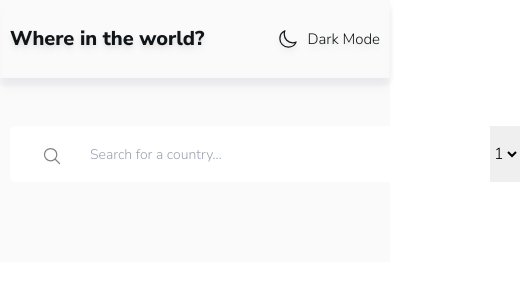
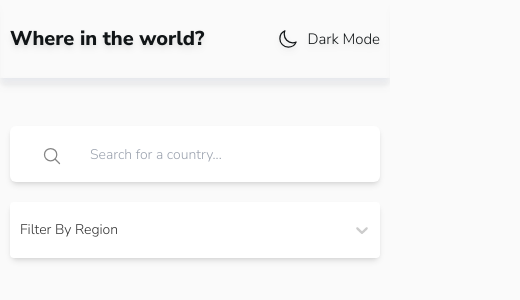
Before and after one commit to Endrameda/countries, a React (Create React App) app: page / in a window 390 px wide. Shown: the top 300 px of the page, 520 px wide, since content can reach past the window. Built offline with nearby package versions, Linux system fonts and the light colour scheme; no server answers.

Commit message:
main page complated

```diff
--- a/package.json
+++ b/package.json
@@ -16,6 +16,7 @@
     "react-dom": "^17.0.2",
     "react-redux": "^7.2.6",
     "react-scripts": "5.0.0",
+    "react-select": "^5.2.2",
     "typescript": "^4.1.6"
   },
   "scripts": {
--- a/src/components/App/App.tsx
+++ b/src/components/App/App.tsx
@@ -6,14 +6,19 @@ import {FilterWrapper} from "../FilterWrapperp/FilterWrapper";
 
 function App() {
     const [searchText, setSearchText] = useState('');
+    const [selectedFilter, setSelectedFilter] = useState(null);
 
     return (
         <div className="bg-white-smoke dark:bg-dark-blue-dmb">
             <Header/>
 
             <Content>
-                <FilterWrapper setSearchText={setSearchText}/>
-                <Cards searchText={searchText}/>
+                <FilterWrapper
+                    setSearchText={setSearchText}
+                    setSelectedFilter={setSelectedFilter}/>
+                <Cards
+                    searchText={searchText}
+                    selectedFilter={selectedFilter}/>
             </Content>
         </div>
     );
--- a/src/components/Cards/Cards.tsx
+++ b/src/components/Cards/Cards.tsx
@@ -12,13 +12,12 @@ interface cardArgs {
 }
 
 interface CardsProps {
-    searchText: string
+    searchText: string;
+    selectedFilter: {value: string, label: string} | null;
 }
 
-export const Cards: FC<CardsProps> = ({searchText}) => {
+export const Cards: FC<CardsProps> = ({searchText, selectedFilter}) => {
     const {data} = useGetAllCountriesQuery();
-
-    const selector = useSelector((store) => store);
 
     const card = ({flag, name, population, region, capital}: cardArgs) => (
         <a key={name} className="shadow-lg rounded-md bg-white dark:bg-dark-blue-dme mb-5 sm:mb-0">
@@ -39,7 +38,10 @@ export const Cards: FC<CardsProps> = ({searchText}) => {
 
     return (
         <div className="grid grid-cols-1 xl:grid-cols-4 md:grid-cols-3 sm:grid-cols-2 lg:gap-20 sm:gap-10 px-2.5">
-            {data?.filter((item: CountryType) => item.name.common.includes(searchText)).map(item => card({
+            {data
+                ?.filter((item: CountryType) => item.name.common.includes(searchText))
+                .filter(item => item.region !== selectedFilter?.value)
+                .map(item => card({
                 flag: item.flags.svg,
                 name: item.name.common,
                 population: item.population,
--- a/src/components/FilterWrapperp/FilterWrapper.tsx
+++ b/src/components/FilterWrapperp/FilterWrapper.tsx
@@ -2,12 +2,23 @@ import React, {FC} from 'react';
 import './filterWrapper.css';
 
 import {ReactComponent as SearchIcon} from "../../assets/icons/search-outline.svg";
+import Select from "react-select";
 
 interface FilterWrapperProps {
-    setSearchText: any
+    setSearchText: React.Dispatch<React.SetStateAction<string>>,
+    setSelectedFilter: any,
 }
 
-export const FilterWrapper : FC<FilterWrapperProps> = ({setSearchText}) => {
+const options = [
+    {value: '', label: 'Filter By Region'},
+    {value: 'Africa', label: 'Africa'},
+    {value: 'Americas', label: 'Americas'},
+    {value: 'Asia', label: 'Asia'},
+    {value: 'Europe', label: 'Europe'},
+    {value: 'Oceania', label: 'Oceania'},
+]
+
+export const FilterWrapper: FC<FilterWrapperProps> = ({setSearchText, setSelectedFilter}) => {
 
     return (
         <div className="filterWrapper">
@@ -21,12 +32,14 @@ export const FilterWrapper : FC<FilterWrapperProps> = ({setSearchText}) => {
                 />
             </label>
 
-            <select name="" id="">
-                <option value="1">1</option>
-                <option value="2">2</option>
-                <option value="3">3</option>
-                <option value="4">4</option>
-            </select>
+            <Select
+                className="custom-select"
+                classNamePrefix="select-inner"
+                defaultValue={options[0]}
+                onChange={setSelectedFilter}
+                options={options}
+                isSearchable={false}
+            />
         </div>
     );
 };
--- a/src/components/FilterWrapperp/filterWrapper.css
+++ b/src/components/FilterWrapperp/filterWrapper.css
@@ -1,9 +1,9 @@
 .filterWrapper {
-    @apply flex justify-between mb-20 px-2.5;
+    @apply md:flex justify-between mb-20 px-2.5;
 }
 
 .search {
-    @apply relative;
+    @apply relative block;
 }
 
 .search svg {
@@ -11,5 +11,29 @@
 }
 
 .search-input {
-    @apply h-14 rounded-md w-[480px] px-20 text-sm focus:outline-0 dark:bg-dark-blue-dme dark:text-white font-light;
+    @apply h-14 rounded-md shadow-md dark:shadow-dark-blue-lmt w-full md:w-[480px] mb-5 md:mb-0 px-20 text-sm focus:outline-0 dark:bg-dark-blue-dme dark:text-white font-light;
 }
+
+.custom-select {
+    @apply h-14 rounded-md w-full md:w-[180px] shadow-md dark:shadow-dark-blue-lmt text-sm focus:outline-0 dark:bg-dark-blue-dme dark:text-white font-light;
+}
+
+.select-inner__control {
+    @apply h-14 border-none dark:bg-dark-blue-dme shadow-none !important;
+}
+
+.select-inner__single-value {
+    @apply text-sm dark:text-white font-light !important;
+}
+
+.select-inner__control--is-focused {
+    @apply border-none shadow-none !important;
+}
+
+.select-inner__indicator-separator {
+    display: none;
+}
+
+.select-inner__menu {
+    @apply text-sm dark:text-white font-light dark:bg-dark-blue-dme !important;
+}
--- a/src/index.css
+++ b/src/index.css
@@ -4,6 +4,10 @@
 @tailwind components;
 @tailwind utilities;
 
+html {
+    @apply bg-white-smoke;
+}
+
 body {
     @apply font-nunito;
 }
```
Also changed, not shown: 1 other file (tests, documents, lock files or other folders).
